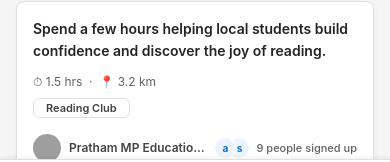
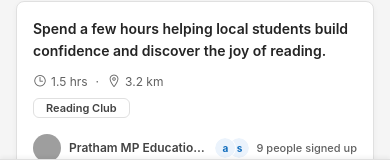
Before and after one commit to Raina541/SocialWorkers-2.0, a React Native app: screen / in a window 390 px wide. Shown: the part 605-767 px from the top of the page. Built offline with nearby package versions, Linux system fonts and the light colour scheme; grey boxes are pictures that could not be loaded.

Commit message:
Restore Ionicons for time and location indicators in meta row

```diff
--- a/components/OpportunityCard.tsx
+++ b/components/OpportunityCard.tsx
@@ -89,9 +89,26 @@ export const OpportunityCard: React.FC<OpportunityCardProps> = ({
 
       {/* 3. Combined Time & Location Row */}
       <View style={styles.metaRow}>
-        <Text style={[styles.metaText, { color: themeColors.neutralForeground3 }]}>
-          ⏱ {opportunity.durationHrs < 1 ? `${opportunity.durationHrs * 60}m` : `${opportunity.durationHrs} hrs`}  ·  {opportunity.isRemote ? '💻 Remote' : `📍 ${opportunity.distanceKm < 1 ? 'Under 1 km' : `${opportunity.distanceKm.toFixed(1)} km`}`}
-        </Text>
+        <View style={styles.metaItem}>
+          <Ionicons name="time-outline" size={14} color={themeColors.neutralForeground3} style={styles.metaIcon} />
+          <Text style={[styles.metaText, { color: themeColors.neutralForeground3 }]}>
+            {opportunity.durationHrs < 1 ? `${opportunity.durationHrs * 60}m` : `${opportunity.durationHrs} hrs`}
+          </Text>
+        </View>
+
+        <Text style={[styles.metaDivider, { color: themeColors.neutralForeground3 }]}>·</Text>
+
+        <View style={styles.metaItem}>
+          <Ionicons
+            name={opportunity.isRemote ? "laptop-outline" : "location-outline"}
+            size={14}
+            color={themeColors.neutralForeground3}
+            style={styles.metaIcon}
+          />
+          <Text style={[styles.metaText, { color: themeColors.neutralForeground3 }]}>
+            {opportunity.isRemote ? 'Remote' : `${opportunity.distanceKm < 1 ? 'Under 1 km' : `${opportunity.distanceKm.toFixed(1)} km`}`}
+          </Text>
+        </View>
       </View>
 
       {/* 4. Category Tag with Subtle Border */}
@@ -162,7 +179,19 @@ const styles = StyleSheet.create({
   },
   metaRow: {
     flexDirection: 'row',
+    alignItems: 'center',
     marginBottom: Spacing.xs,
+  },
+  metaItem: {
+    flexDirection: 'row',
+    alignItems: 'center',
+  },
+  metaIcon: {
+    marginRight: 4,
+  },
+  metaDivider: {
+    marginHorizontal: 8,
+    fontSize: 12,
   },
   metaText: {
     ...Typography.caption,
```
